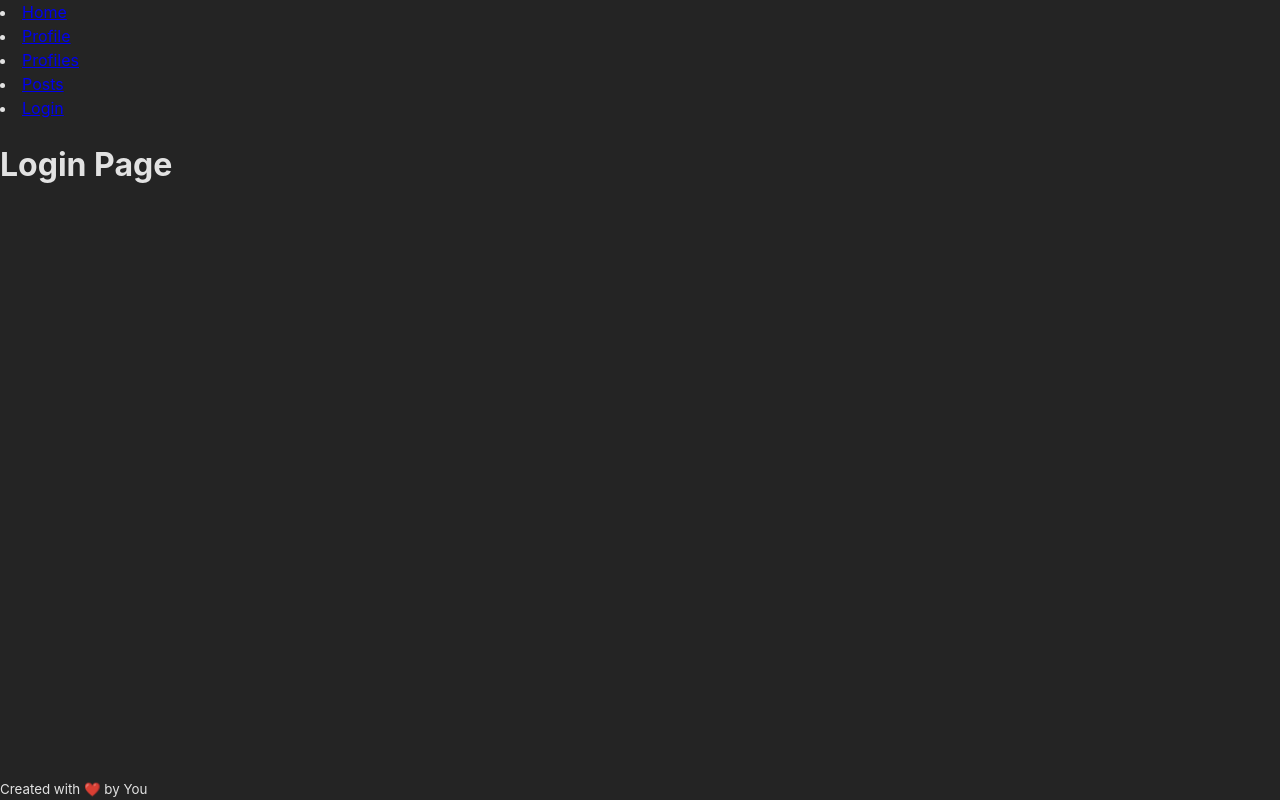
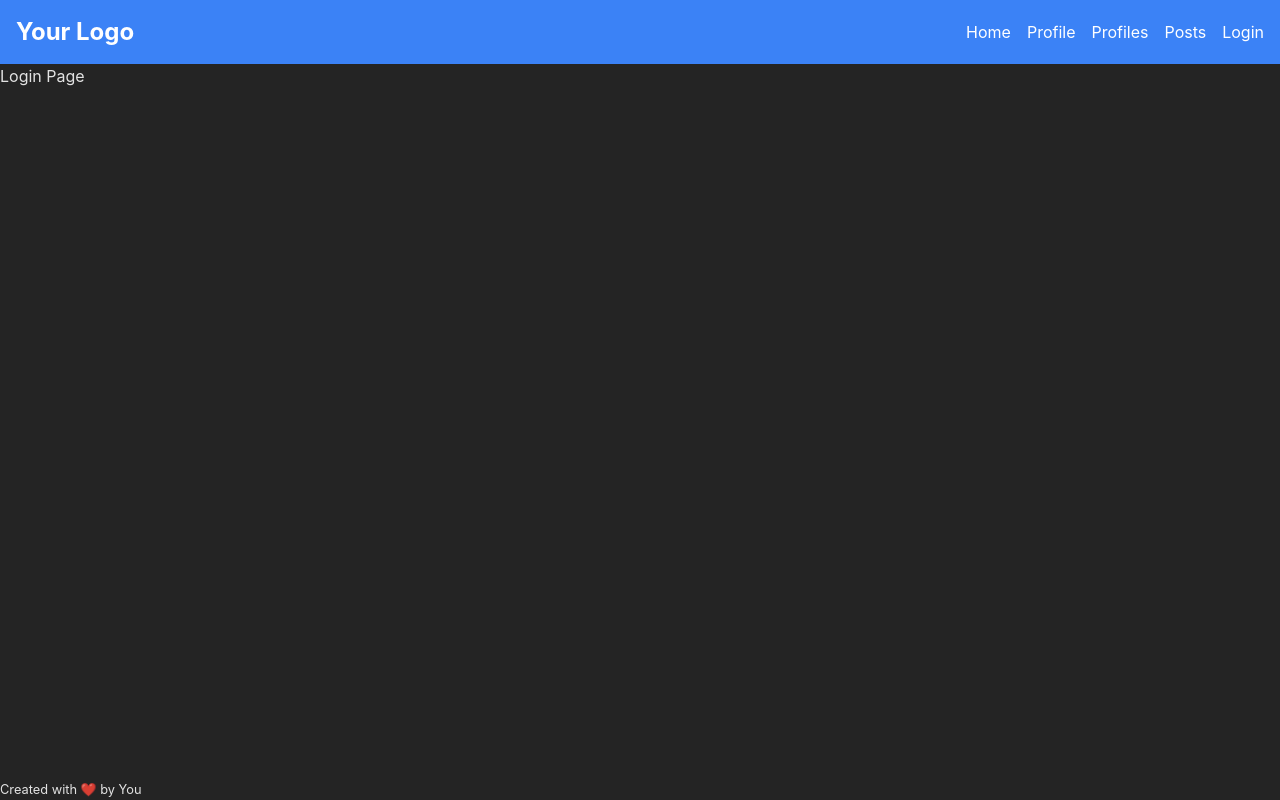
Before and after one commit to Noroff-FED-Campus-Assignments/fed2-js2-course-assignement-oslo-react-vite-baldr, a React (Vite) app: page /login in a window 1280 px wide. Built offline with nearby package versions, Linux system fonts and the light colour scheme; no server answers.

Commit message:
fetched posts to homepage

```diff
--- a/package.json
+++ b/package.json
@@ -10,10 +10,10 @@
     "preview": "vite preview"
   },
   "dependencies": {
+    "@tanstack/react-query": "^4.33.0",
+    "@tanstack/react-router": "^0.0.1-beta.152",
     "react": "^18.2.0",
-    "react-dom": "^18.2.0",
-    "@tanstack/react-query": "^4.33.0",
-    "@tanstack/react-router": "^0.0.1-beta.152"
+    "react-dom": "^18.2.0"
   },
   "devDependencies": {
     "@types/react": "^18.2.15",
--- a/src/App.css
+++ b/src/App.css
@@ -0,0 +1,3 @@
+@tailwind base;
+@tailwind components;
+@tailwind utilities;
--- a/src/App.jsx
+++ b/src/App.jsx
@@ -1,12 +1,12 @@
 import { Outlet } from "@tanstack/react-router";
-import Navbar from "./components/navbar";
+import Navigation from "./components/navbar";
 import "./App.css";
 
 function App() {
   return (
     <>
       <header>
-        <Navbar />
+        <Navigation />
       </header>
 
       <main>
--- /dev/null
+++ b/src/components/example-posts/index.jsx
@@ -0,0 +1,38 @@
+import { Link } from "@tanstack/react-router";
+import { useEffect, useState } from "react";
+
+export default function Posts() {
+  /** @type {[Post[], React.Dispatch<Data>]} */
+  //const [posts, setPosts] = useState([]);
+  //const [isLoading, setIsLoading] = useState(true);
+  //const [error, setError] = useState(null);
+
+  useEffect(() => {
+    const fetchPosts = async () => {
+      //setIsLoading(true);
+
+      try {
+        const accessToken = localStorage.getItem("access_token");
+        const url = new URL("https://api.noroff.dev/api/v1/social/posts");
+        url.searchParams.append("_author", "true");
+        url.searchParams.append("_comments", "true");
+        url.searchParams.append("_reactions", "true");
+
+        const res = await fetch(url.href, {
+          headers: {
+            Authorization: `Bearer ${accessToken}`,
+          },
+        });
+        const data = await res.json();
+
+        //setPosts(data);
+      } catch (error) {
+        //setError(error);
+      } finally {
+        setIsLoading(false);
+      }
+    };
+
+    fetchPosts();
+  }, []);
+}
--- a/src/components/navbar/index.jsx
+++ b/src/components/navbar/index.jsx
@@ -3,12 +3,24 @@ import { NAVIGATION } from "../../lib/constants";
 
 export default function Navigation() {
   return (
-    <nav>
-      {NAVIGATION.map((item) => (
-        <li key={item.href}>
-          <Link to={item.href}>{item.label}</Link>
-        </li>
-      ))}
+    <nav className="bg-blue-500 p-4">
+      <div className="container mx-auto flex justify-between items-center">
+        <Link to="/" className="text-white text-2xl font-bold">
+          Your Logo
+        </Link>
+        <ul className="flex space-x-4">
+          {NAVIGATION.map((item) => (
+            <li key={item.href}>
+              <Link
+                to={item.href}
+                className="text-white hover:text-blue-300 transition duration-300"
+              >
+                {item.label}
+              </Link>
+            </li>
+          ))}
+        </ul>
+      </div>
     </nav>
   );
 }
--- a/src/pages/Home.jsx
+++ b/src/pages/Home.jsx
@@ -1,6 +1,4 @@
 import { useEffect, useState } from "react";
-import { API_URL } from "../lib/constants";
-
 /**
  * @typedef {import('../lib/types.js').PostModel} Post
  */
@@ -9,6 +7,8 @@ import { API_URL } from "../lib/constants";
  * Home Page displays a list of posts
  * @see https://docs.noroff.dev/social-endpoints/posts
  */
+
+
 export default function HomePage() {
   /** @type {[Post[], React.Dispatch<Data>]} */
   const [posts, setPosts] = useState([]);
@@ -20,9 +20,10 @@ export default function HomePage() {
       try {
         setIsLoading(true);
 
-        const accessToken = localStorage.getItem("jwt");
+        const accessToken = 'eyJhbGciOiJIUzI1NiIsInR5cCI6IkpXVCJ9.eyJpZCI6ODEsIm5hbWUiOiJmcm9kbG8iLCJlbWFpbCI6ImZpcnN0Lmxhc3RAc3R1ZC5ub3JvZmYubm8iLCJhdmF0YXIiOm51bGwsImJhbm5lciI6bnVsbCwiaWF0IjoxNjk2NDExMTMyfQ.5rZZV8ic8pB0zNR_fLzZyHmOgteJA4HE5AbB4iPvNNE';
+        console.log(accessToken);
 
-        const url = new URL(`${API_URL}/posts`);
+        const url = new URL(`https://api.noroff.dev/api/v1/social/posts`);
         url.searchParams.append("_author", "true");
         url.searchParams.append("_comments", "true");
         url.searchParams.append("_reactions", "true");
@@ -59,10 +60,15 @@ export default function HomePage() {
       <h1>Index/ Home Page</h1>
 
       <section>
-        {posts.map((post) => (
-          <div key={post.id}>{post?.title}</div>
+      {posts
+        .filter((post) => post.title !== 'string') // Filter out posts with 'string' media
+        .map((post) => (
+          <div key={post.id}>
+            <h2>{post.title}</h2>
+            <img src={post.media} alt={post.title} />
+          </div>
         ))}
-      </section>
+    </section>
     </>
   );
 }
```
